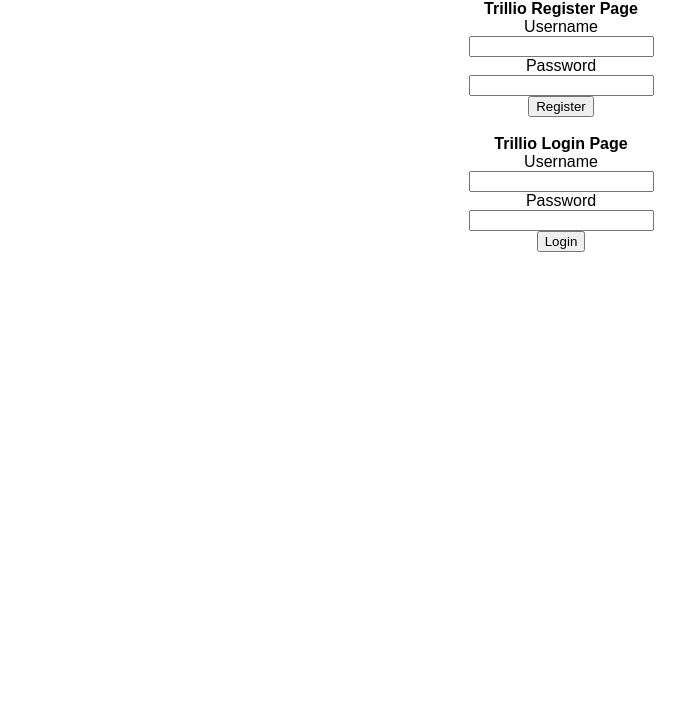
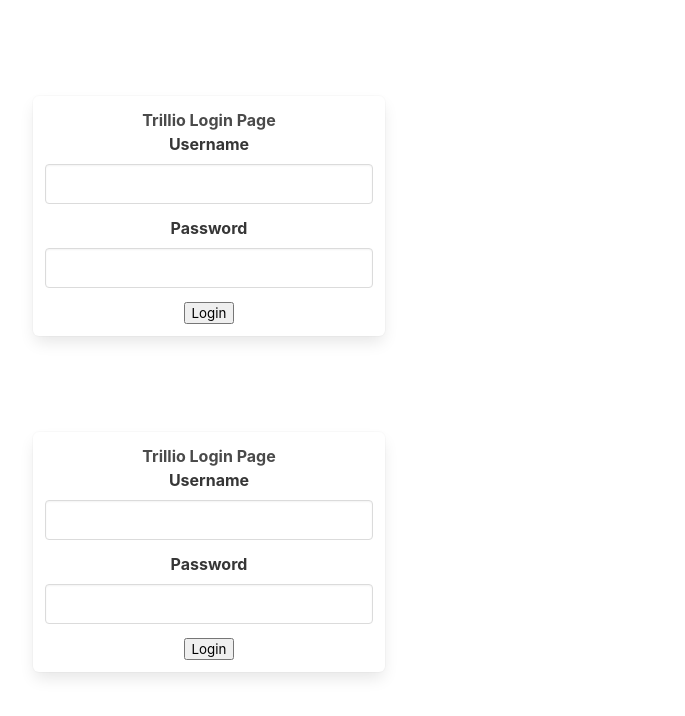
Before and after one commit to AnkitPatanaik/trillio, a React (Create React App) app in the folder src/frontend/: page / in a window 1280 px wide. Shown: the top 716 px of the page, without its empty margins (79-764 px from the left). Built offline with nearby package versions, Linux system fonts and the light colour scheme; the HTML template or start-up script is replaced by a standard one.

Commit message:
boxes and inputcomponents

```diff
--- a/src/frontend/package.json
+++ b/src/frontend/package.json
@@ -3,6 +3,7 @@
   "version": "0.1.0",
   "private": true,
   "dependencies": {
+    "bulma": "^0.7.1",
     "jwt-decode": "^2.2.0",
     "react": "^16.4.2",
     "react-dom": "^16.4.2",
--- a/src/frontend/src/App.css
+++ /dev/null
@@ -1,28 +0,0 @@
-.App {
-  text-align: center;
-}
-
-.App-logo {
-  animation: App-logo-spin infinite 20s linear;
-  height: 80px;
-}
-
-.App-header {
-  background-color: #222;
-  height: 150px;
-  padding: 20px;
-  color: white;
-}
-
-.App-title {
-  font-size: 1.5em;
-}
-
-.App-intro {
-  font-size: large;
-}
-
-@keyframes App-logo-spin {
-  from { transform: rotate(0deg); }
-  to { transform: rotate(360deg); }
-}
--- a/src/frontend/src/App.js
+++ b/src/frontend/src/App.js
@@ -1,6 +1,6 @@
 import React from "react";
 import { Provider } from 'react-redux'
-import "./App.css";
+import "../node_modules/bulma/css/bulma.css";
 import Home from "./pages/Home";
 import { BrowserRouter as Router, Route, Switch } from "react-router-dom";
 import configureStore from './configureStore'
--- a/src/frontend/src/components/InputComponent.js
+++ b/src/frontend/src/components/InputComponent.js
@@ -2,44 +2,18 @@
 import PropTypes from "prop-types";
 
 function InputComponent(props) {
-  const iconClass = props.type !== "text" ? "has-icons-left" : "";
-  function icon() {
-    if (props.type === "email") {
-      return (
-        <span className="icon is-small is-left">
-          <i className="fa fa-envelope" />
-        </span>
-      );
-    }
 
-    if (props.type === "password") {
-      return (
-        <span className="icon is-small is-left">
-          <i className="fa fa-lock" />
-        </span>
-      );
-    }
-
-    return null;
-  }
   return (
-    <div className="field">
-      <label className="label" htmlFor={props.title}>
+    <div class="field">
+      <label class="label" >
         {props.title}
       </label>
-      <div className={`control ${iconClass}`}>
-        {icon(props)}
-        <input
+      <input class="input"
           id={props.title}
           name={props.name}
-          className="input"
           type={props.type}
-          autoComplete="off"
           onChange={props.onChange}
-          style={{ display: "block" }}
-          {...props}
         />
-      </div>
     </div>
   );
 }
--- a/src/frontend/src/pages/Home.js
+++ b/src/frontend/src/pages/Home.js
@@ -4,11 +4,12 @@
 
 function Home() {
   return (
-    <div >
-      <RegistrationView />
-      <br></br>
-      <LoginView />
-    </div>
+    <section className="section">
+      <div className="container">
+          <LoginView />
+          <RegistrationView />
+      </div>
+    </section>
   );
 }
 
--- a/src/frontend/src/pages/LoginView.js
+++ b/src/frontend/src/pages/LoginView.js
@@ -28,7 +28,8 @@
 
   render = () => {
     return (
-      <div>
+      <section className="section">
+        <div className="login-box column is-4 box is-center">
           <center>
               <b>Trillio Login Page </b>
               <InputComponent title="Username" name="username" onChange={this.onChange}/>
@@ -36,6 +37,7 @@
               <button onClick={this.onSave}>Login</button>
           </center>
         </div>
+      </section>
     );
   };
 }
--- a/src/frontend/src/pages/RegistrationView.js
+++ b/src/frontend/src/pages/RegistrationView.js
@@ -28,14 +28,16 @@
 
   render = () => {
     return (
-      <div>
-        <center>
-          <b>Trillio Register Page</b>
-          <InputComponent title="Username" name="username" onChange={this.onChange}/>
-          <InputComponent title="Password" name="password" onChange={this.onChange}/>
-          <button onClick={this.onSave}>Register</button>
-        </center>
-      </div>
+      <section className="section">
+        <div className="login-box column is-4 box">
+          <center>
+              <b>Trillio Login Page </b>
+              <InputComponent title="Username" name="username" onChange={this.onChange}/>
+              <InputComponent title="Password" name="password" onChange={this.onChange}/>
+              <button onClick={this.onSave}>Login</button>
+          </center>
+        </div>
+      </section>
     );
   };
 }
```
Also changed, not shown: 1 other file (tests, documents, lock files or other folders). Lines whose indentation alone changed are shown as unchanged.
